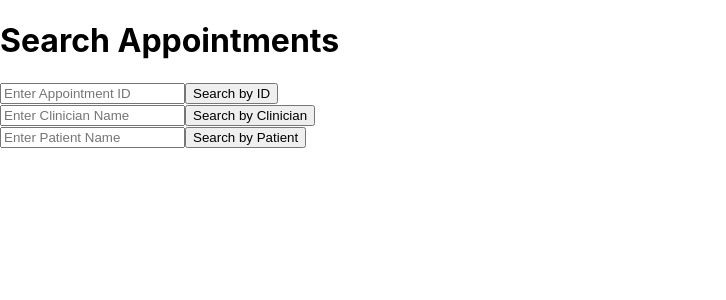
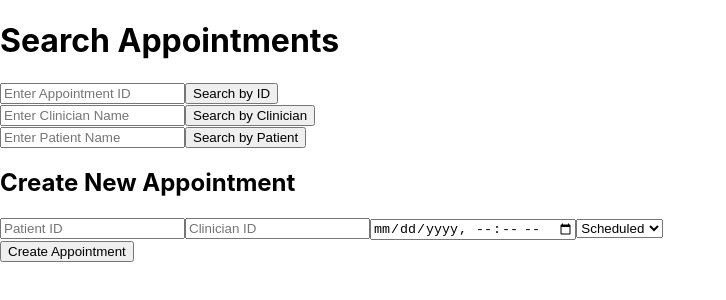
Before and after one commit to Anna-LM/Total_Life_Take_Home, a React (Create React App) app in the folder frontend/: page / in a window 1280 px wide. Shown: the top 300 px of the page, without its empty margins (0-726 px from the left). Built offline with nearby package versions, Linux system fonts and the light colour scheme.

Commit message:
added create new appointment, front and back end

```diff
--- a/frontend/src/App.js
+++ b/frontend/src/App.js
@@ -5,85 +5,121 @@ const App = () => {
   const [appointmentsByClinician, setAppointmentsByClinician] = useState([]);
   const [appointmentsByPatient, setAppointmentsByPatient] = useState([]);
   const [error, setError] = useState(null);
+  const [loading, setLoading] = useState(false);
 
   const [appointmentId, setAppointmentId] = useState('');
   const [clinicianName, setClinicianName] = useState('');
   const [patientName, setPatientName] = useState('');
 
+  // New appointment form data
+  const [newAppointmentId, setNewAppointmentId] = useState('');
+  const [newPatientID, setNewPatientID] = useState('');
+  const [newClinicianID, setNewClinicianID] = useState('');
+  const [newDate, setNewDate] = useState('');
+  const [newStatus, setNewStatus] = useState('Scheduled');
+
   // Fetch appointment by ID
-  const fetchAppointment = () => {
+  const fetchAppointment = async () => {
     if (!appointmentId) {
       setError('Please enter an appointment ID');
       return;
     }
-
-    fetch(`http://127.0.0.1:5000/appointments?appointment_id=${appointmentId}`)
-      .then((res) => {
+    setLoading(true);
+    try {
+      const res = await fetch(`http://127.0.0.1:5000/appointments?appointment_id=${appointmentId}`);
       if (!res.ok) throw new Error('Network response was not ok');
-        return res.json();
-      })
-      .then((data) => {
+      const data = await res.json();
       setAppointmentDetails(Array.isArray(data) ? data[0] : data);
       setError(null);
-      })
-      .catch((err) => {
+    } catch (err) {
       console.error('Error fetching appointment:', err);
       setError(err.message);
       setAppointmentDetails(null);
-      });
+    }
+    setLoading(false);
   };
 
   // Fetch appointments by clinician name
-  const fetchAppointmentsByClinician = () => {
+  const fetchAppointmentsByClinician = async () => {
     if (!clinicianName) {
       setError('Please enter a clinician name');
       return;
     }
-
-    fetch(`http://127.0.0.1:5000/appointments?appt_clinician_id=${clinicianName}`)
-    .then((res) => {
+    setLoading(true);
+    try {
+      const res = await fetch(`http://127.0.0.1:5000/appointments?appt_clinician_id=${clinicianName}`);
       if (!res.ok) throw new Error('Network response was not ok');
-        return res.json();
-      })
-      .then((data) => {
-        setAppointmentDetails(Array.isArray(data) ? data[0] : data);
+      const data = await res.json();
+      setAppointmentsByClinician(data);
       setError(null);
-      })
-      .catch((err) => {
-        console.error('Error fetching appointment:', err);
+    } catch (err) {
+      console.error('Error fetching appointments by clinician:', err);
       setError(err.message);
-        setAppointmentDetails(null);
-      });
+      setAppointmentsByClinician([]);
+    }
+    setLoading(false);
   };
 
   // Fetch appointments by patient name
-  const fetchAppointmentsByPatient = () => {
+  const fetchAppointmentsByPatient = async () => {
     if (!patientName) {
       setError('Please enter a patient name');
       return;
     }
+    setLoading(true);
+    try {
+      const res = await fetch(`http://127.0.0.1:5000/appointments?appt_patient_id=${patientName}`);
+      if (!res.ok) throw new Error('Network response was not ok');
+      const data = await res.json();
+      setAppointmentsByPatient(data);
+      setError(null);
+    } catch (err) {
+      console.error('Error fetching appointments by patient:', err);
+      setError(err.message);
+      setAppointmentsByPatient([]);
+    }
+    setLoading(false);
+  };
 
-    fetch(`http://127.0.0.1:5000/appointments?appt_patient_id=${patientName}`)
-    .then((res) => {
+  // Create a new appointment (POST request)
+  const createAppointment = async () => {
+    if ( !newPatientID || !newClinicianID || !newDate) {
+      setError('Please fill in all fields for the new appointment');
+      return;
+    }
+
+    setLoading(true);
+    try {
+      const res = await fetch(`http://127.0.0.1:5000/appointments?appt_patient_id=${newPatientID}&appt_clinician_id=${newClinicianID}&date_time=${newDate}&status=${newStatus}`, {
+        method: 'POST',
+        headers: {
+          'Content-Type': 'application/json',
+        },
+
+      });
+
       if (!res.ok) throw new Error('Network response was not ok');
-        return res.json();
-      })
-      .then((data) => {
-        setAppointmentDetails(Array.isArray(data) ? data[0] : data);
+      const data = await res.json();
       setError(null);
-      })
-      .catch((err) => {
-        console.error('Error fetching appointment:', err);
+      alert('Appointment created successfully');
+      // Clear the form after successful creation
+      setNewAppointmentId('');
+      setNewPatientID('');
+      setNewClinicianID('');
+      setNewDate('');
+      setNewStatus('Scheduled');
+    } catch (err) {
+      console.error('Error creating appointment:', err);
       setError(err.message);
-        setAppointmentDetails(null);
-      });
+    }
+    setLoading(false);
   };
 
   return (
     <div className="p-4">
       <h1 className="text-xl font-bold mb-4">Search Appointments</h1>
 
-      {/* Input and Button for Searching by Appointment ID */}
+      {/* Search by Appointment ID */}
       <div className="flex gap-2 mb-4">
         <input
           type="number"
@@ -100,7 +136,7 @@ const App = () => {
         </button>
       </div>
 
-      {/* Input and Button for Searching by Clinician */}
+      {/* Search by Clinician */}
       <div className="flex gap-2 mb-4">
         <input
           type="text"
@@ -117,7 +153,7 @@ const App = () => {
         </button>
       </div>
 
-      {/* Input and Button for Searching by Patient */}
+      {/* Search by Patient */}
       <div className="flex gap-2 mb-4">
         <input
           type="text"
@@ -137,7 +173,10 @@ const App = () => {
       {/* Error Message */}
       {error && <p className="text-red-500">{error}</p>}
 
-      {/* Display Single Appointment Details */}
+      {/* Loading State */}
+      {loading && <p>Loading...</p>}
+
+      {/* Display Single Appointment */}
       {appointmentDetails && (
         <div className="p-4 border rounded bg-gray-100">
           <h2 className="font-bold">Appointment Details</h2>
@@ -148,6 +187,80 @@ const App = () => {
           <p>Status: {appointmentDetails.status}</p>
         </div>
       )}
+
+      {/* Display Appointments by Clinician */}
+      {appointmentsByClinician.length > 0 && (
+        <div className="mt-4">
+          <h2 className="font-bold">Appointments by Clinician</h2>
+          {appointmentsByClinician.map((appt) => (
+            <div key={appt.appointment_id} className="p-4 border rounded bg-gray-100 mb-2">
+              <p>Appointment ID: {appt.appointment_id}</p>
+              <p>Patient: {appt.appt_patient_id}</p>
+              <p>Clinician: {appt.appt_clinician_id}</p>
+              <p>Date: {new Date(appt.date_time).toLocaleString()}</p>
+              <p>Status: {appt.status}</p>
+            </div>
+          ))}
+        </div>
+      )}
+
+      {/* Display Appointments by Patient */}
+      {appointmentsByPatient.length > 0 && (
+        <div className="mt-4">
+          <h2 className="font-bold">Appointments by Patient</h2>
+          {appointmentsByPatient.map((appt) => (
+            <div key={appt.appointment_id} className="p-4 border rounded bg-gray-100 mb-2">
+              <p>Appointment ID: {appt.appointment_id}</p>
+              <p>Patient: {appt.appt_patient_id}</p>
+              <p>Clinician: {appt.appt_clinician_id}</p>
+              <p>Date: {new Date(appt.date_time).toLocaleString()}</p>
+              <p>Status: {appt.status}</p>
+            </div>
+          ))}
+        </div>
+      )}
+
+      {/* Add New Appointment Form */}
+      <div className="mt-4">
+        <h2 className="font-bold">Create New Appointment</h2>
+        <div className="flex gap-2 mb-4">
+          <input
+            type="text"
+            value={newPatientID}
+            onChange={(e) => setNewPatientID(e.target.value)}
+            placeholder="Patient ID"
+            className="border p-2 rounded"
+          />
+          <input
+            type="text"
+            value={newClinicianID}
+            onChange={(e) => setNewClinicianID(e.target.value)}
+            placeholder="Clinician ID"
+            className="border p-2 rounded"
+          />
+          <input
+            type="datetime-local"
+            value={newDate}
+            onChange={(e) => setNewDate(e.target.value)}
+            className="border p-2 rounded"
+          />
+          <select
+            value={newStatus}
+            onChange={(e) => setNewStatus(e.target.value)}
+            className="border p-2 rounded"
+          >
+            <option value="Scheduled">Scheduled</option>
+            <option value="Completed">Completed</option>
+            <option value="Cancelled">Cancelled</option>
+          </select>
+        </div>
+        <button
+          onClick={createAppointment}
+          className="bg-teal-500 text-white px-4 py-2 rounded"
+        >
+          Create Appointment
+        </button>
+      </div>
     </div>
   );
 };
```
Also changed, not shown: 2 other files (tests, documents, lock files or other folders). Lines whose indentation alone changed are shown as unchanged.
